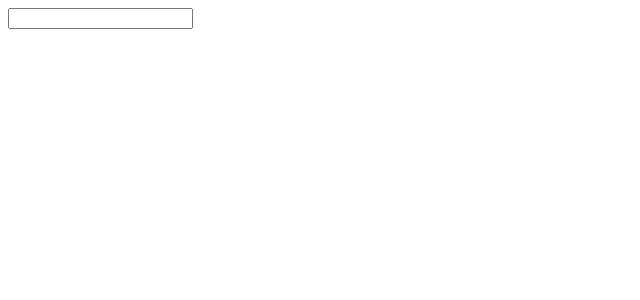
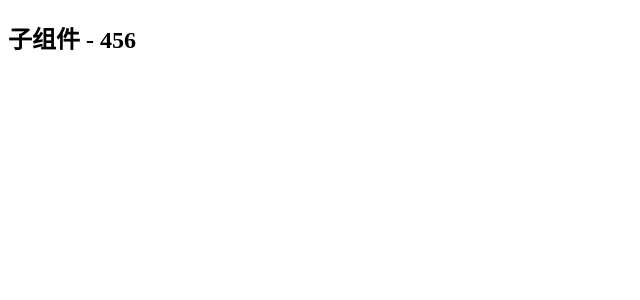
Before and after one commit to hufanglei/react-learn-note, a React (Create React App) app: page / in a window 1280 px wide. Shown: the top 300 px of the page, without its empty margins (0-640 px from the left). Built offline with nearby package versions, Linux system fonts and the light colour scheme.

Commit message:
父传子

```diff
--- /dev/null
+++ b/src/App3.jsx
@@ -0,0 +1,23 @@
+import React from 'react';
+
+//子组件
+function Child(props){
+    return <h2>子组件 - {props.num}</h2>
+}
+
+//父组件
+function Father(props){
+    console.log(props.num)
+    return <Child num={props.num} />
+}
+
+//顶级组件
+const App3 = () => {
+    return (
+        <div>
+            <Father num={456}/>
+        </div>
+    );
+};
+
+export default App3;
--- a/src/index.js
+++ b/src/index.js
@@ -1,16 +1,17 @@
 // console.log('hello world')
 import ReactDOM from 'react-dom'
-import App from "./App2";
+import App from "./App3";
+import App3 from "./App3";
 
 //ReactDOM.render(组件名称，要注入的元素)
 ReactDOM.render(
     <App/>,
     document.getElementById('root')
 )
-
-setTimeout(() => {
-    ReactDOM.render(
-        <input type="text"/>,
-        document.getElementById('root')
-    )
-}, 3000)
+//
+// setTimeout(() => {
+//     ReactDOM.render(
+//         <input type="text"/>,
+//         document.getElementById('root')
+//     )
+// }, 3000)
```
